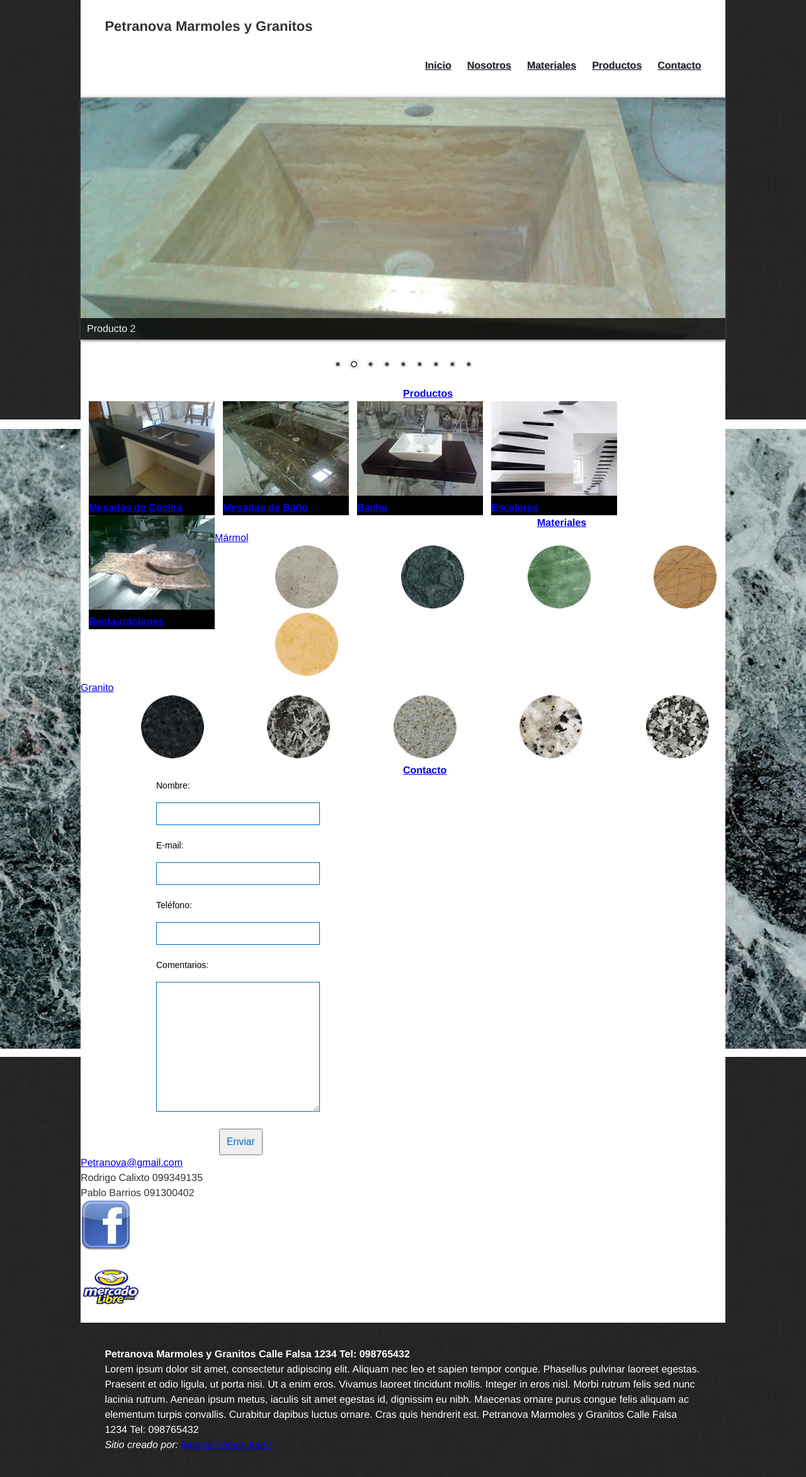
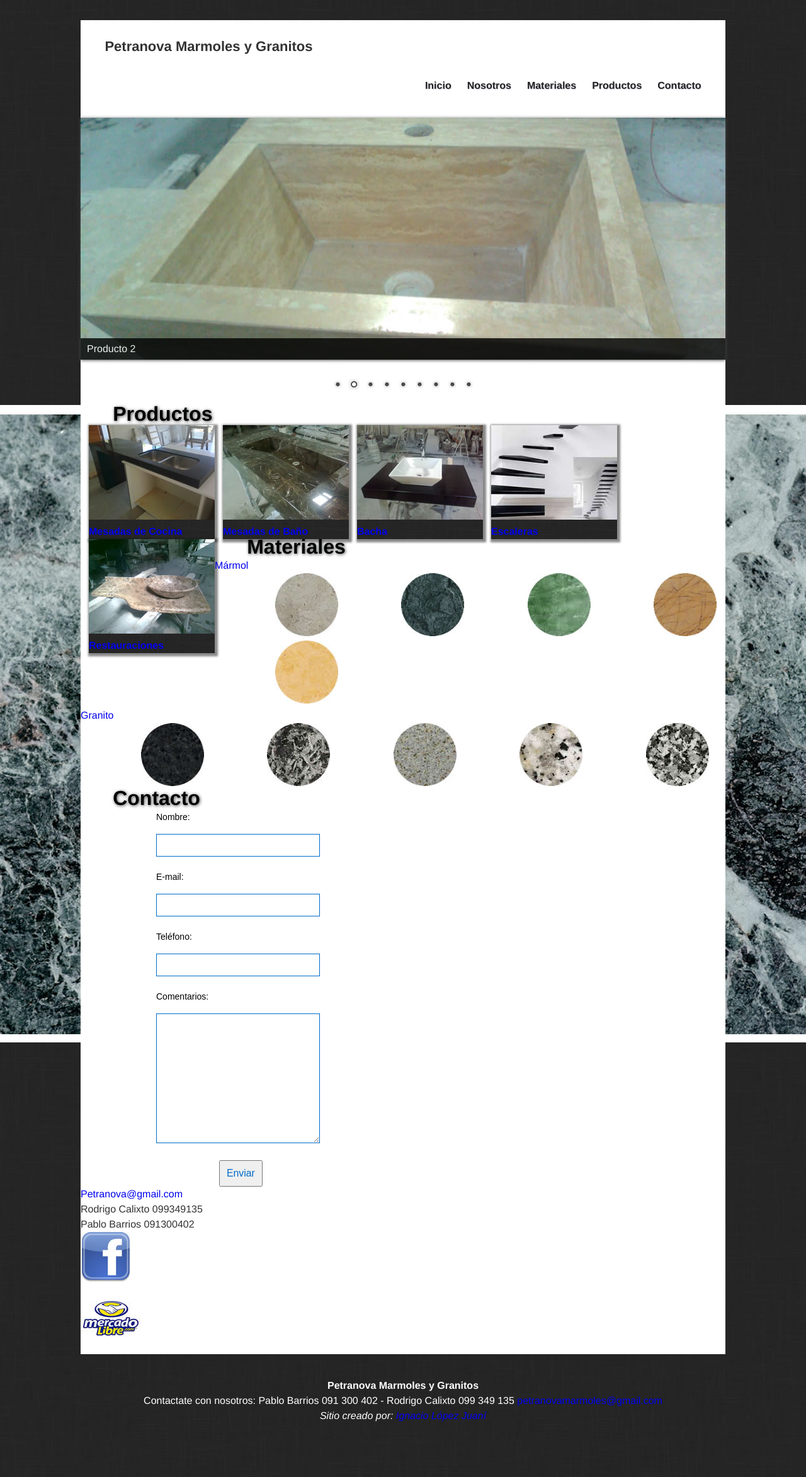
Before and after one commit to ignaciolopezjuani/petranova, a Jekyll site: the page built from index.html, in a window 1280 px wide. Shown: the whole page at 63% size. Built offline with Jekyll 4.4.1, drawn with Linux system fonts in a browser that asks for light colours; nearby versions of some CDN libraries; some web fonts are replaced; Markdown is read by kramdown in place of the engine named in the settings; after the commit the page ends 2299 px from its top, so only the background shows below that.

Commit message:
Add style

```diff
--- a/_layouts/default.html
+++ b/_layouts/default.html
@@ -68,8 +68,9 @@
 
     <footer class="main-footer">
         <div class="container">
-            <h2 class="info_foot">  Petranova Marmoles y Granitos Calle Falsa 1234 Tel: 098765432 </h2>
-            <p class="info_foot">Lorem ipsum dolor sit amet, consectetur adipiscing elit. Aliquam nec leo et sapien tempor congue. Phasellus pulvinar laoreet egestas. Praesent et odio ligula, ut porta nisi. Ut a enim eros. Vivamus laoreet tincidunt mollis. Integer in eros nisl. Morbi rutrum felis sed nunc lacinia rutrum. Aenean ipsum metus, iaculis sit amet egestas id, dignissim eu nibh. Maecenas ornare purus congue felis aliquam ac elementum turpis convallis. Curabitur dapibus luctus ornare. Cras quis hendrerit est. Petranova Marmoles y Granitos Calle Falsa 1234 Tel: 098765432</p>
+            <h2 class="info_foot">  Petranova Marmoles y Granitos</h2>
+            <p class="info_foot">Contactate con nosotros: Pablo Barrios 091 300 402 - Rodrigo Calixto 099 349 135
+<a href="http://www.petranovamarmoles@gmail.com" target="_blank">petranovamarmoles@gmail.com</a></p>
             <address class="vcard author">
                 Sitio creado por: <a class="url fn" href="http://www.lopezjuani.com" target="_blank">Ignacio López Juaní</a>
             </address>
--- a/media/css/base.css
+++ b/media/css/base.css
@@ -21,6 +21,7 @@ body {
   width: 80%;
   margin: 0 auto;
   background-color: white;
+  margin-top: 2em;
 }
 
 .main-header {
@@ -33,10 +34,14 @@ body {
 .main-footer {
   color: white;
   margin: 3% 13%;
+  text-align: center;
 }
 .main-title {
-  margin: 0 auto;
-  margin-left: 50%;
+  margin-left: 5%;
+  font-size: 2em;
+  color: #020304;
+  text-shadow: 1px 1px 5px #474747;
+   filter: dropshadow(color=#474747, offx=1, offy=1);
 }
 
 nav ul li {
@@ -118,10 +123,12 @@ body.home {
 }
 
 body.home article.products {
-  background-color: black;
+  background: url(../images/backgroundsmall.jpg);
   display: block;
   float: left;
   margin-left: 13px;
+  -webkit-box-shadow: 1px 1px 2px 2px rgba(10, 10, 10, 0.5);
+box-shadow: 2px 2px 3px 3px rgba(20, 20, 20, 0.5);
 }
 body.home .materiales ul li{
   display: inline;
--- a/media/css/html5-reset.css
+++ b/media/css/html5-reset.css
@@ -34,7 +34,7 @@ blockquote:after,
 q:before,
 q:after {content: ''; content: none;}
 
-a {margin: 0; padding: 0; font-size: 100%; vertical-align: baseline; background: transparent;}
+a {margin: 0; padding: 0; font-size: 100%; vertical-align: baseline; background: transparent; text-decoration: none;}
 
 del {text-decoration: line-through;}
 
```
